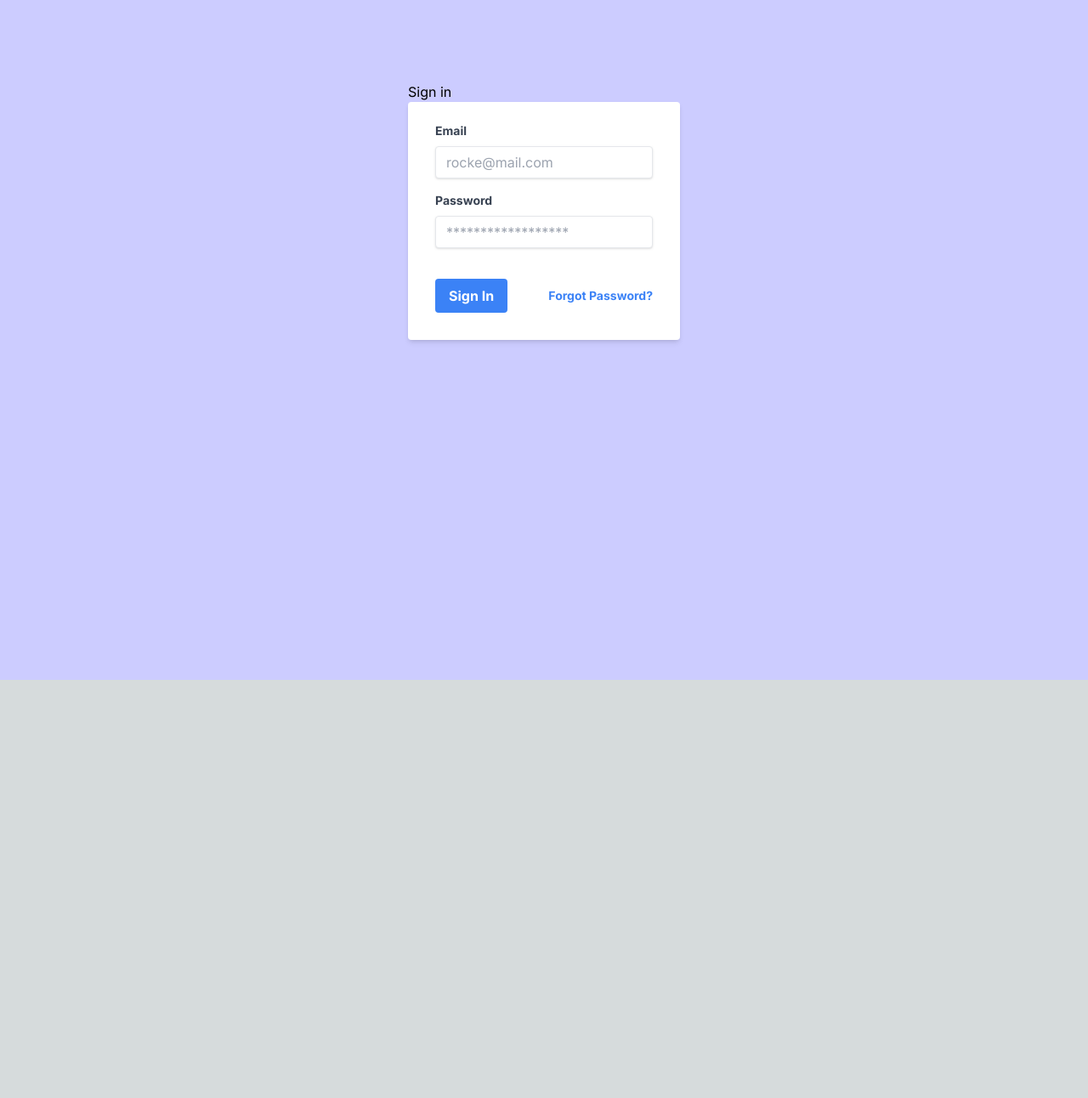
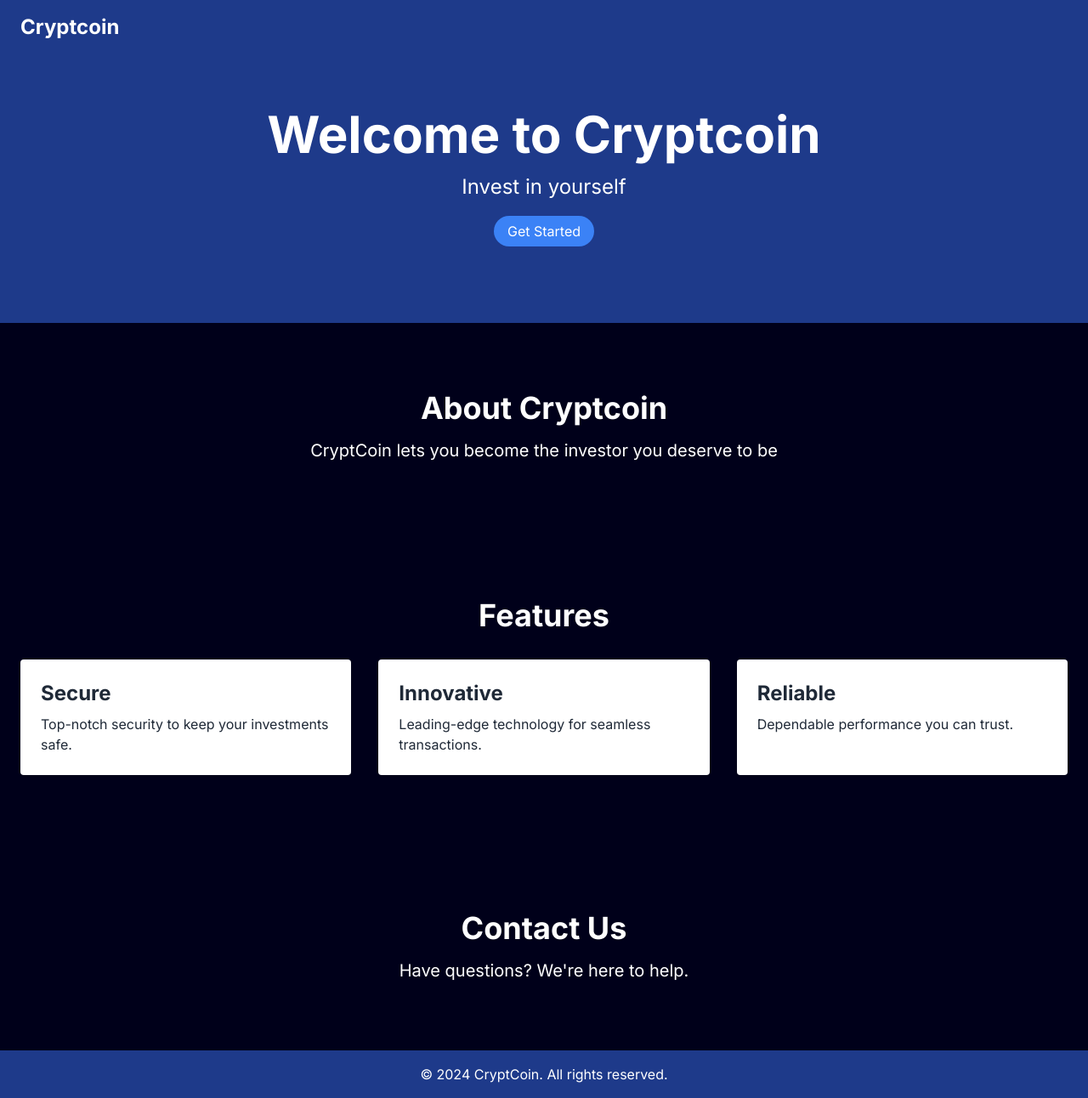
Before and after one commit to Juninho619/cryptcoin, a Next.js app: page / in a window 1280 px wide. Shown: the whole page at 85% size. Before the commit the page ends 800 px from the top, so only its background shows below. Built offline with nearby package versions, Linux system fonts and the light colour scheme.

Commit message:
fixed create crypto

```diff
--- a/src/app/create/page.tsx
+++ b/src/app/create/page.tsx
@@ -6,7 +6,7 @@ const page = () => {
   return (
     <div>
       <Header />
-      <CreateCrypto></CreateCrypto>
+      <CreateCrypto/>
     </div>
   );
 };
--- a/src/app/login/page.tsx
+++ b/src/app/login/page.tsx
@@ -4,9 +4,10 @@ import React from "react";
 
 const page = () => {
   return (
-    <div>
-      <Header />
+     <div>
+    <main className='flex min-h-screen flex-col items-center justify-between p-24 bg-[#ccccff]'>
       <Login />
+    </main>
     </div>
   );
 };
--- a/src/app/page.tsx
+++ b/src/app/page.tsx
@@ -1,12 +1,51 @@
-import Login from "@/components/Login";
-import Header from "@/components/Header";
+
 
 export default function Home() {
   return (
-    <div>
-    <main className='flex min-h-screen flex-col items-center justify-between p-24 bg-[#ccccff]'>
-      <Login />
-    </main>
+    <div className="min-h-screen  bg-[#00001a]  text-gray-800">
+      <header className="bg-blue-900 text-white py-4">
+        <nav className="container mx-auto flex justify-between items-center px-6">
+          <div className="text-2xl font-bold">Cryptcoin</div>
+        </nav>
+        <div className="container mx-auto text-center py-20 px-6">
+          <h1 className="text-4xl md:text-6xl font-bold mb-4">Welcome to Cryptcoin</h1>
+          <p className="text-lg md:text-2xl mb-6">Invest in yourself</p>
+          <a href="register" className="bg-blue-500 text-white py-2 px-4 rounded-full hover:bg-blue-700">Get Started</a>
+        </div>
+      </header>
+      <section id="about" className="container mx-auto py-20 px-6 text-center text-white">
+        <h2 className="text-3xl md:text-4xl font-bold mb-4">About Cryptcoin</h2>
+        <p className="text-lg md:text-xl">CryptCoin lets you become the investor you deserve to be</p>
+      </section>
+
+      <section id="features" className="container mx-auto py-20 px-6">
+        <h2 className="text-3xl md:text-4xl font-bold text-center mb-8 text-white">Features</h2>
+        <div className="grid md:grid-cols-3 gap-8">
+          <div className="bg-white p-6 rounded shadow">
+            <h3 className="text-2xl font-bold mb-2">Secure</h3>
+            <p>Top-notch security to keep your investments safe.</p>
+          </div>
+          <div className="bg-white p-6 rounded shadow">
+            <h3 className="text-2xl font-bold mb-2">Innovative</h3>
+            <p>Leading-edge technology for seamless transactions.</p>
+          </div>
+          <div className="bg-white p-6 rounded shadow">
+            <h3 className="text-2xl font-bold mb-2">Reliable</h3>
+            <p>Dependable performance you can trust.</p>
+          </div>
+        </div>
+      </section>
+
+      <section id="contact" className="container mx-auto py-20 px-6 text-center text-white">
+        <h2 className="text-3xl md:text-4xl font-bold mb-4">Contact Us</h2>
+        <p className="text-lg md:text-xl">Have questions? We're here to help.</p>
+      </section>
+
+      <footer className="bg-blue-900 text-white py-4">
+        <div className="container mx-auto text-center">
+          <p>&copy; 2024 CryptCoin. All rights reserved.</p>
+        </div>
+      </footer>
     </div>
-  );
-}
+  )
+  }
--- a/src/components/RegisterForm.tsx
+++ b/src/components/RegisterForm.tsx
@@ -7,11 +7,6 @@ import React, { useState } from "react";
 import { authProps } from "@/utils/types";
 import { schema } from "@/validations/validationForm"
 import toast from "react-hot-toast";
-
-// {...register("first_name", {required:"ce champs est obligatoire",minLength:{value:5, message:"minimum 5 caracteres"}})}
-
-// regex email
-// /^[a-zA-Z0-9_.+-]+@[a-zA-Z0-9-]+\.[a-zA-Z0-9-.]+$/
 
 function RegisterForm() {
   const { push } = useRouter();
--- a/src/components/crypto/CreateCrypto.tsx
+++ b/src/components/crypto/CreateCrypto.tsx
@@ -6,6 +6,7 @@ import { yupResolver } from "@hookform/resolvers/yup";
 import { useRouter } from "next/navigation";
 import React from "react";
 import { useForm } from "react-hook-form";
+import toast from "react-hot-toast";
 
 function CreateCrypto() {
   const { push } = useRouter();
@@ -20,19 +21,19 @@ function CreateCrypto() {
   });
 
   const onSubmit = (data: cryptoCreationProps) => {
-    console.log(data);
-
     try {
       createCrypto(data).then((res: any) => {
         if (res.status === 201) {
           if (typeof window !== "undefined") {
             window.localStorage.setItem("token", res.data.access_token);
+            toast.success('Successfully created currency')
             push("/crypto");
           }
         }
       });
     } catch (error: any) {
       console.log(error);
+      toast.error(error)
       setError("root", {
         type: "manual",
         message: error.response.data.message,
@@ -42,7 +43,6 @@ function CreateCrypto() {
 
   return (
     <div>
-      {" "}
       <div className='flex justify-center bg-#9ca3af '>
         <div className='w-full max-w-xs'>
           <form
@@ -51,7 +51,7 @@ function CreateCrypto() {
             <div className='mb-4'>
               <label
                 className='block text-gray-700 text-sm font-bold mb-2'
-                htmlFor='first name'>
+                htmlFor='name'>
                 Name
               </label>
               <input
```
Also changed, not shown: src/components/trade.tsx/tradeCard.tsx (line endings or trailing spaces).
